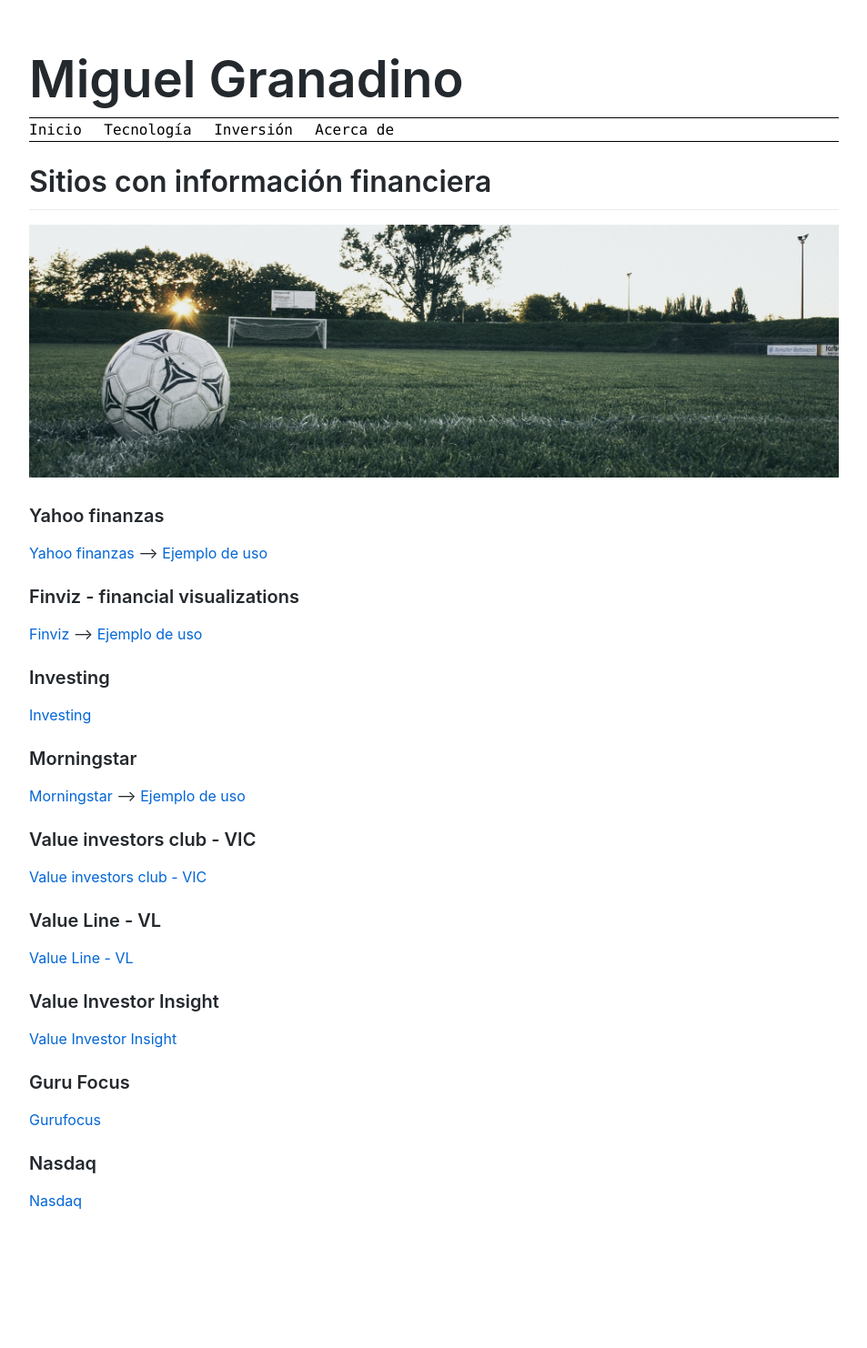
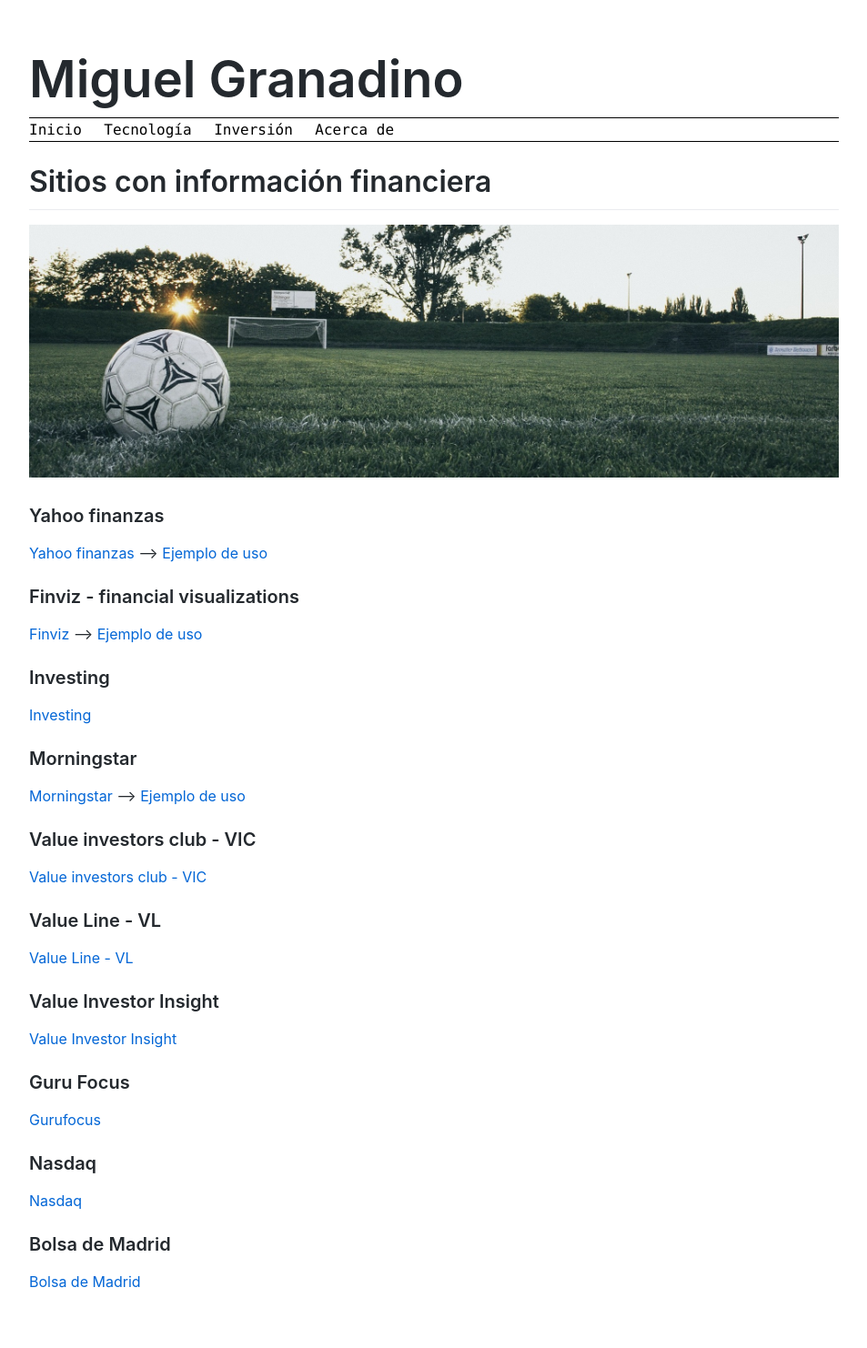
Before and after one commit to Akira3030/formacion, a Jekyll site: the page built from articulos/inversiones/sitios-con-informacion-financiera.md, in a window 1280 px wide. Shown: the whole page at 91% size, without its empty margins (163-1116 px from the left). Built offline with Jekyll 4.4.1, drawn with Linux system fonts in a browser that asks for light colours; before the commit the page ends 1393 px from its top, so only the background shows below that.

Commit message:
Update sitios-con-informacion-financiera.md

```diff
--- a/articulos/inversiones/sitios-con-informacion-financiera.md
+++ b/articulos/inversiones/sitios-con-informacion-financiera.md
@@ -34,3 +34,6 @@
 
 ### Nasdaq
 [Nasdaq](https://www.nasdaq.com/)
+
+### Bolsa de Madrid
+[Bolsa de Madrid](http://www.bolsamadrid.es)
```
